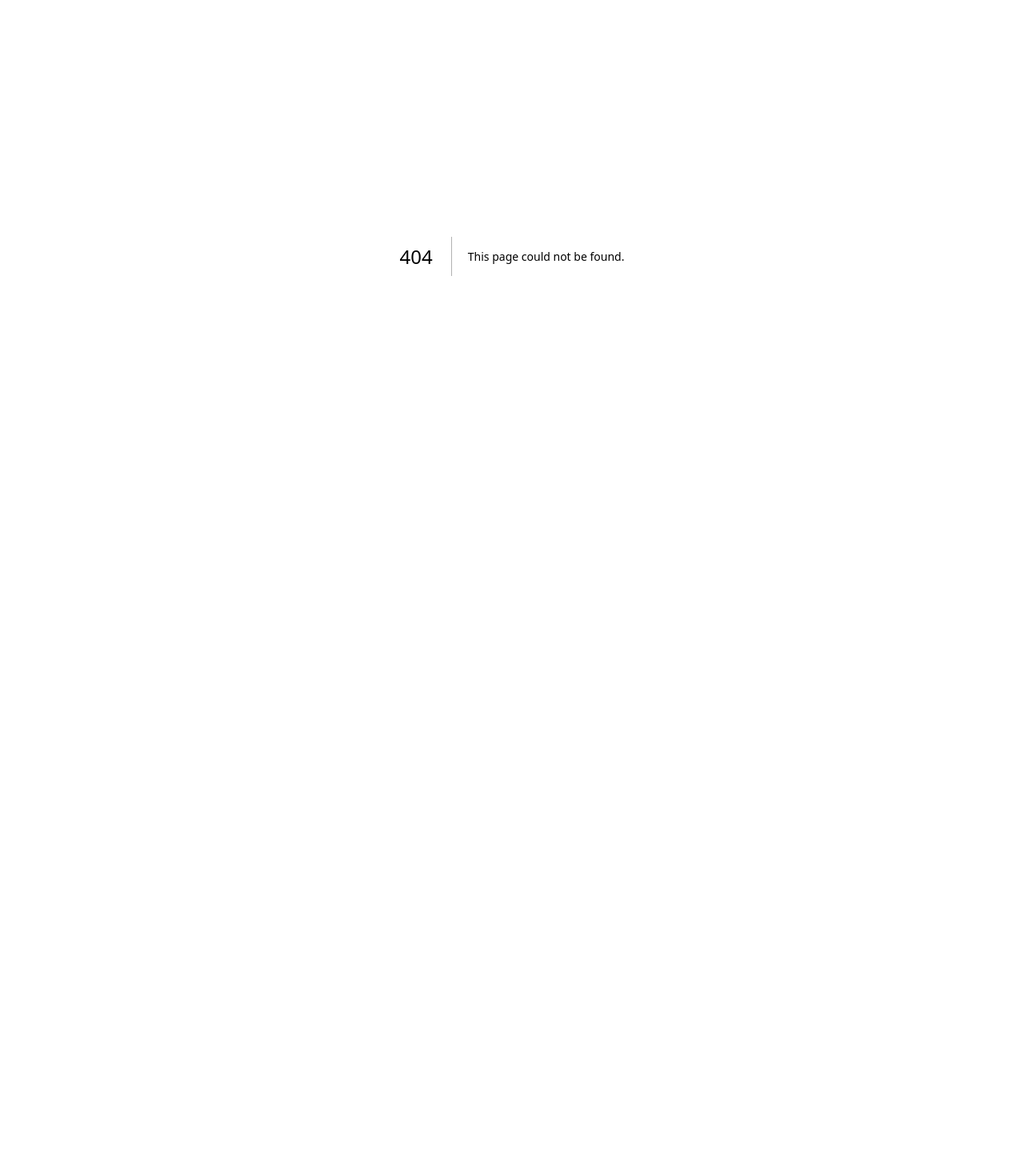
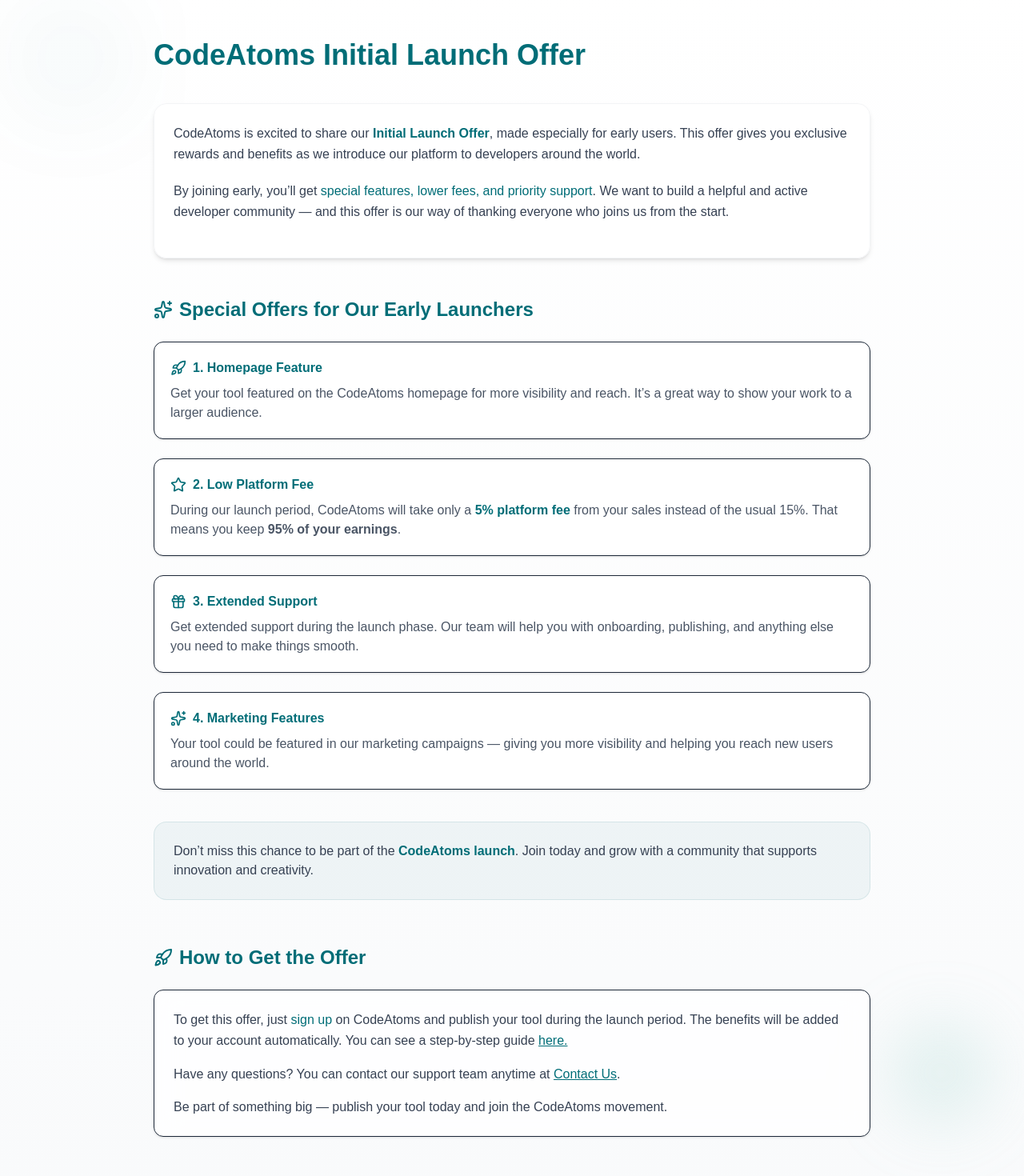
Before and after one commit to CodeAtoms-org/CodeAtoms, a Next.js app: page /guides/codeatoms-initial-launch-offer in a window 1280 px wide. Before the commit this address had no page. Shown: the part 80-1550 px from the top of the page at 80% size. Before the commit the page ends 800 px from the top, so only its background shows below. Built offline with nearby package versions, Linux system fonts and the light colour scheme; no server answers.

Commit message:
add page router and guide initial launch

```diff
--- /dev/null
+++ b/src/app/guides/codeatoms-initial-launch-offer/page.js
@@ -0,0 +1,111 @@
+import Header from "@/components/Header";
+import Footer from "@/components/Footer";
+import Image from "next/image";
+import { Sparkles, Star, Gift, Rocket } from "lucide-react";
+
+
+export const metadata = {
+  title: "CodeAtoms Initial Launch Offer",
+  description:
+    "Discover the exclusive benefits of CodeAtoms' Initial Launch Offer for early users and developers.",
+};
+export default function HowToPublishYourTool() {
+  return (
+    <>
+      <Header />
+      <main className="min-h-screen bg-gradient-to-b from-white to-gray-50 text-gray-800 px-6 md:px-20 py-16 relative overflow-hidden">
+
+        {/* Decorative shapes */}
+        <div className="absolute top-10 left-10 w-24 h-24 bg-[#006D77]/10 rounded-full blur-3xl"></div>
+        <div className="absolute bottom-20 right-10 w-32 h-32 bg-[#83C5BE]/20 rounded-full blur-2xl"></div>
+
+        <article className="max-w-4xl mx-auto relative z-10">
+          <h1 className="text-3xl md:text-4xl font-extrabold text-[#006D77] mb-10 flex items-center gap-3">
+            CodeAtoms Initial Launch Offer
+          </h1>
+
+          <div className="bg-white/70 backdrop-blur-lg shadow-md rounded-2xl p-6 border border-gray-100">
+            <p className="text-gray-700 text-md leading-relaxed mb-5">
+              CodeAtoms is excited to share our <span className="font-semibold text-[#006D77]">Initial Launch Offer</span>, made especially for early users. This offer gives you exclusive rewards and benefits as we introduce our platform to developers around the world.
+            </p>
+            <p className="text-gray-700 text-md leading-relaxed mb-5">
+              By joining early, you’ll get <span className="text-[#006D77] font-medium">special features, lower fees, and priority support</span>. We want to build a helpful and active developer community — and this offer is our way of thanking everyone who joins us from the start.
+            </p>
+          </div>
+
+          <h2 className="text-2xl font-semibold text-[#006D77] mt-12 mb-6 flex items-center gap-2">
+            <Sparkles className="text-[#006D77]" /> Special Offers for Our Early Launchers
+          </h2>
+
+          <div className="grid gap-6">
+            <div className="bg-white rounded-xl shadow-sm border p-5 hover:shadow-md transition-shadow">
+              <h3 className="font-semibold text-md text-[#006D77] flex items-center gap-2">
+                <Rocket className="w-5 h-5 text-[#006D77]" /> 1. Homepage Feature
+              </h3>
+              <p className="text-gray-600 mt-2">
+                Get your tool featured on the CodeAtoms homepage for more visibility and reach. It’s a great way to show your work to a larger audience.
+              </p>
+            </div>
+
+            <div className="bg-white rounded-xl shadow-sm border p-5 hover:shadow-md transition-shadow">
+              <h3 className="font-semibold text-md text-[#006D77] flex items-center gap-2">
+                <Star className="w-5 h-5 text-[#006D77]" /> 2. Low Platform Fee
+              </h3>
+              <p className="text-gray-600 mt-2">
+                During our launch period, CodeAtoms will take only a <span className="font-semibold text-[#006D77]">5% platform fee</span> from your sales instead of the usual 15%. That means you keep <span className="font-semibold">95% of your earnings</span>.
+              </p>
+            </div>
+
+            <div className="bg-white rounded-xl shadow-sm border p-5 hover:shadow-md transition-shadow">
+              <h3 className="font-semibold text-md text-[#006D77] flex items-center gap-2">
+                <Gift className="w-5 h-5 text-[#006D77]" /> 3. Extended Support
+              </h3>
+              <p className="text-gray-600 mt-2">
+                Get extended support during the launch phase. Our team will help you with onboarding, publishing, and anything else you need to make things smooth.
+              </p>
+            </div>
+
+            <div className="bg-white rounded-xl shadow-sm border p-5 hover:shadow-md transition-shadow">
+              <h3 className="font-semibold text-md text-[#006D77] flex items-center gap-2">
+                <Sparkles className="w-5 h-5 text-[#006D77]" /> 4. Marketing Features
+              </h3>
+              <p className="text-gray-600 mt-2">
+                Your tool could be featured in our marketing campaigns — giving you more visibility and helping you reach new users around the world.
+              </p>
+            </div>
+          </div>
+
+          <div className="bg-[#006D77]/5 p-6 rounded-2xl mt-10 border border-[#006D77]/10">
+            <p className="text-gray-700 text-md">
+              Don’t miss this chance to be part of the <span className="font-semibold text-[#006D77]">CodeAtoms launch</span>. Join today and grow with a community that supports innovation and creativity.
+            </p>
+          </div>
+
+          <h2 className="text-2xl font-semibold text-[#006D77] mt-14 mb-6 flex items-center gap-2">
+            <Rocket className="text-[#006D77]" /> How to Get the Offer
+          </h2>
+
+          <div className="bg-white/80 backdrop-blur-lg rounded-xl border p-6 shadow-sm">
+            <p className="text-gray-700 text-md leading-relaxed mb-4">
+              To get this offer, just <span className="font-medium text-[#006D77]">sign up</span> on CodeAtoms and publish your tool during the launch period. The benefits will be added to your account automatically. You can see a step-by-step guide{" "}
+              <a href="/guides/how-to-publish-your-tool" className="text-[#006D77] underline font-medium">
+                here.
+              </a>
+            </p>
+            <p className="text-gray-700 text-md leading-relaxed mb-4">
+              Have any questions? You can contact our support team anytime at{" "}
+              <a href="/contactus" className="text-[#006D77] underline font-medium">
+                Contact Us
+              </a>
+              .
+            </p>
+            <p className="text-gray-700 text-md">
+              Be part of something big — publish your tool today and join the CodeAtoms movement.
+            </p>
+          </div>
+        </article>
+      </main>
+      <Footer />
+    </>
+  );
+}
--- a/src/app/guides/how-to-publish-your-tool/page.js
+++ b/src/app/guides/how-to-publish-your-tool/page.js
@@ -1,7 +1,13 @@
-"use client";
+
 import Header from "@/components/Header";
 import Footer from "@/components/Footer";
 import Image from "next/image";
+
+export const metadata = {
+  title: "How to Publish Your Tool on CodeAtoms",
+  description:
+    "A step-by-step guide on publishing your tool on CodeAtoms marketplace.",
+};
 
 export default function HowToPublishYourTool() {
   return (
@@ -12,15 +18,15 @@ export default function HowToPublishYourTool() {
           <h1 className="text-2xl mb-8 md:text-3xl font-bold text-[#006D77]">
             How to Publish Your Tool on CodeAtoms
           </h1>
-          <p className="text-gray-600 text-lg">
+          <p className="text-gray-600 text-md">
             Publishing your tool on CodeAtoms allows developers around the world
             to discover, use, and buy your product. This guide walks you through
             the exact process of publishing — from filling in details to
             showcasing your live demo.
           </p>
 
-          <h2 className="font-semibold mt-8 mb-8">1. Go to the Upload Tool Page</h2>
-          <p>
+          <h2 className="font-semibold text-md mt-8 mb-8">1. Go to the Upload Tool Page</h2>
+          <p className="text-md">
             From the main navigation, click on the <strong>“Profile”</strong>{" "}
             option. This page contains a publish your tool page which conatin simple form where you can enter your
             tool details such as title, description, and type.
@@ -34,13 +40,13 @@ export default function HowToPublishYourTool() {
             className="rounded-xl my-6"
           />
 
-          <h2 className="font-semibold mt-8 mb-8">2. Fill in the Tool Details</h2>
-          <p>
+          <h2 className="font-semibold text-md mt-8 mb-8">2. Fill in the Tool Details</h2>
+          <p className="text-md">
             The <strong>Title</strong> and <strong>Tags</strong> are required. Choose a title that clearly describes your tool, and a tag
             that matches what you have built.
           </p>
 
-          <p>
+          <p className="text-md">
             Use the <strong>Description</strong> field to summarize your tool
             purpose and unique features. Keep it
             concise and meaningful.
@@ -54,8 +60,8 @@ export default function HowToPublishYourTool() {
             className="rounded-xl  my-6"
           />
 
-          <h2 className="font-semibold mt-8 mb-8">3. Add Extended Content (Important)</h2>
-          <p>
+          <h2 className="font-semibold text-md mt-8 mb-8">3. Add Extended Content (Important)</h2>
+          <p className="text-md">
             The <strong>Content / Markdown</strong> section lets you include
             detailed documentation — such as setup steps, usage examples, or
             feature highlights. This field supports Markdown syntax, so you can
@@ -71,32 +77,55 @@ export default function HowToPublishYourTool() {
           />
 
 
-          <h2 className="font-semibold mt-8 mb-8">4. Add Links for Demo and Purchase</h2>
-          <p>
+          <h2 className="font-semibold text-md mt-8 mb-8">4. Add Links for Demo and Purchase</h2>
+          <p className="text-md">
             If you have a live demo or GitHub repository, add the link in the{" "}
             <strong>“Demo / Tool Link”</strong> field. This helps other
             developers try out your tool before buying.
           </p>
-          <p>
+          <p className="text-md">
             This is the <strong>“Download URL”</strong> field where you can provide a direct link for users to download or purchase your tool. This could be a link to your product page, or any other relevant location.
           </p>
 
 
 
-          <h2 className="font-semibold mt-8 mb-8">5. Publish Your Tool</h2>
-          <p>
+          <h2 className="font-semibold text-md mt-8 mb-8">5. Publish Your Tool</h2>
+          <p className="text-md">
             Once everything is filled out, click the{" "}
             <strong>“Upload Tool”</strong> button. Your submission will be saved
             and instantly visible to others on the CodeAtoms marketplace.
           </p>
 
-          <h2 className="font-bold mt-8 mb-8 text-center text-[#006D77]">Tips for a Great Listing</h2>
-          <ul>
-            <li>Use a clear and descriptive title (avoid abbreviations).</li>
-            <li>Keep your description short but informative.</li>
-            <li>Provide a working demo link or short video.</li>
-            <li>Add pricing or license details clearly.</li>
-          </ul>
+          <h2 className="font-bold mt-12 mb-10 text-center text-[#006D77] text-2xl relative">
+  Tips for a Great Listing
+  <div className="absolute left-1/2 -translate-x-1/2 w-20 h-1 bg-[#006D77] rounded-full mt-2"></div>
+</h2>
+
+<div className="bg-[#F7FAFA] p-8 rounded-2xl shadow-md relative overflow-hidden">
+  {/* Decorative shapes */}
+  <div className="absolute top-0 left-0 w-24 h-24 bg-[#006D77]/10 rounded-br-[60%]"></div>
+  <div className="absolute bottom-0 right-0 w-24 h-24 bg-[#006D77]/10 rounded-tl-[60%]"></div>
+
+  <ul className="relative space-y-4 text-md text-gray-700 font-medium">
+    <li className="flex items-start gap-3 hover:translate-x-1 transition-transform duration-200">
+      <span className="w-3 h-3 mt-2 bg-[#006D77] rounded-full flex-shrink-0"></span>
+      <span>Use a clear and descriptive title (avoid abbreviations).</span>
+    </li>
+    <li className="flex items-start gap-3 hover:translate-x-1 transition-transform duration-200">
+      <span className="w-3 h-3 mt-2 bg-[#006D77] rounded-full flex-shrink-0"></span>
+      <span>Keep your description short but informative.</span>
+    </li>
+    <li className="flex items-start gap-3 hover:translate-x-1 transition-transform duration-200">
+      <span className="w-3 h-3 mt-2 bg-[#006D77] rounded-full flex-shrink-0"></span>
+      <span>Provide a working demo link or short video.</span>
+    </li>
+    <li className="flex items-start gap-3 hover:translate-x-1 transition-transform duration-200">
+      <span className="w-3 h-3 mt-2 bg-[#006D77] rounded-full flex-shrink-0"></span>
+      <span>Add pricing or license details clearly.</span>
+    </li>
+  </ul>
+</div>
+
         </article>
       </main>
       <Footer />
--- a/src/app/privacy-policy/page.js
+++ b/src/app/privacy-policy/page.js
@@ -57,7 +57,7 @@ export default function Terms() {
               <h2 className="text-2xl  text-[#006D77] mb-2">5. Contact</h2>
               <p className="text-gray-600">
                 If you have questions regarding this policy, please contact us at{" "}
-                <span className=" text-[#006D77]">privacy@necrozmalabs.com</span>.
+                <span className=" text-[#006D77]">hello@codeatoms.com</span>.
               </p>
             </div>
           </div>
--- a/src/components/Footer.js
+++ b/src/components/Footer.js
@@ -48,7 +48,7 @@ export default function Footer() {
           <div className="flex flex-col max-w-40 gap-3">
             <h4 className=" text-lg">Guides</h4>
             <a href="/guides/how-to-publish-your-tool" className="text-gray-700 hover:text-[#006D77] transition">How to Publish your Tool</a>
-
+            <a href="/guides/codeatoms-initial-launch-offer" className="text-gray-700 hover:text-[#006D77] transition">CodeAtoms Initial Launch Offer</a>
           </div>
         </div>
       </div>
```
